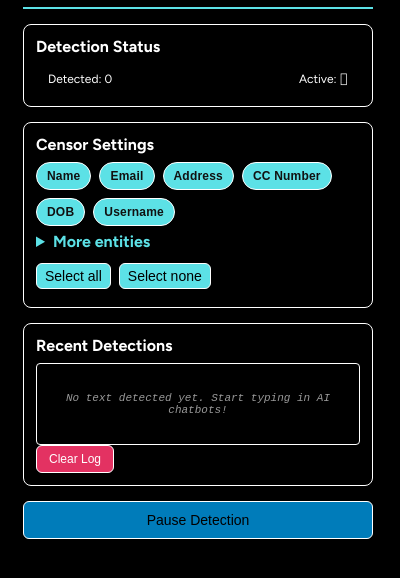
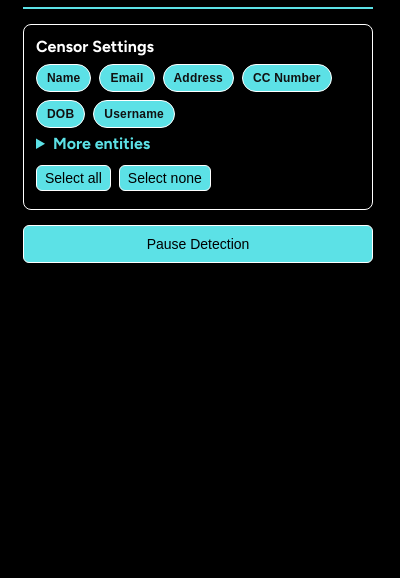
Before and after one commit to kzfsg/digitaltwin, a browser extension: page src/popup/popup.html in a window 400 px wide. Shown: the part 74-652 px from the top of the page. Drawn offline with Linux system fonts and the light colour scheme.

Commit message:
removed all other irrelevant popup content

```diff
--- a/src/popup/popup.html
+++ b/src/popup/popup.html
@@ -44,40 +44,6 @@
             margin-bottom: 8px;
             color: white;
         }
-        .detection-log {
-            max-height: 200px;
-            overflow-y: auto;
-            background: black;
-            color: white;
-            padding: 8px;
-            border-radius: 4px;
-            font-size: 11px;
-            font-family: monospace;
-            border: 1px solid white;
-        }
-        .log-entry {
-            margin: 5px 0;
-            padding: 5px;
-            background: black;
-            color: white;
-            border-radius: 3px;
-            border: 1px solid white;
-            border-left: 3px solid #e33262;
-        }
-        .log-timestamp {
-            color: #666;
-            font-size: 10px;
-        }
-        .log-text {
-            margin-top: 3px;
-            word-break: break-all;
-        }
-        .no-detections {
-            color: #999;
-            font-style: italic;
-            text-align: center;
-            padding: 20px;
-        }
         button {
             padding: 10px;
             border: 1px solid white;
@@ -89,15 +55,6 @@
         }
         button:hover {
             background: #4dd4da;
-        }
-        .stats {
-            display: flex;
-            justify-content: space-between;
-            font-size: 12px;
-            color: white;
-            background: black;
-            padding: 8px 12px;
-            border-radius: 6px;
         }
         .clear-btn {
             background: #e33262;
@@ -175,13 +132,6 @@
             <div class="subtitle">AI Input Monitor</div>
         </div>
 
-        <div class="status-section">
-            <div class="status-title">Detection Status</div>
-            <div class="stats">
-                <span>Detected: <span id="detectionCount">0</span></span>
-                <span>Active: <span id="statusIndicator">✅</span></span>
-            </div>
-        </div>
 
         <div class="status-section">
             <div class="status-title">Censor Settings</div>
@@ -230,13 +180,6 @@
             </div>
         </div>
 
-        <div class="status-section">
-            <div class="status-title">Recent Detections</div>
-            <div id="detectionLog" class="detection-log">
-                <div class="no-detections">No text detected yet. Start typing in AI chatbots!</div>
-            </div>
-            <button id="clearLog" class="clear-btn">Clear Log</button>
-        </div>
 
         <button id="toggleDetection">Pause Detection</button>
     </div>
```
